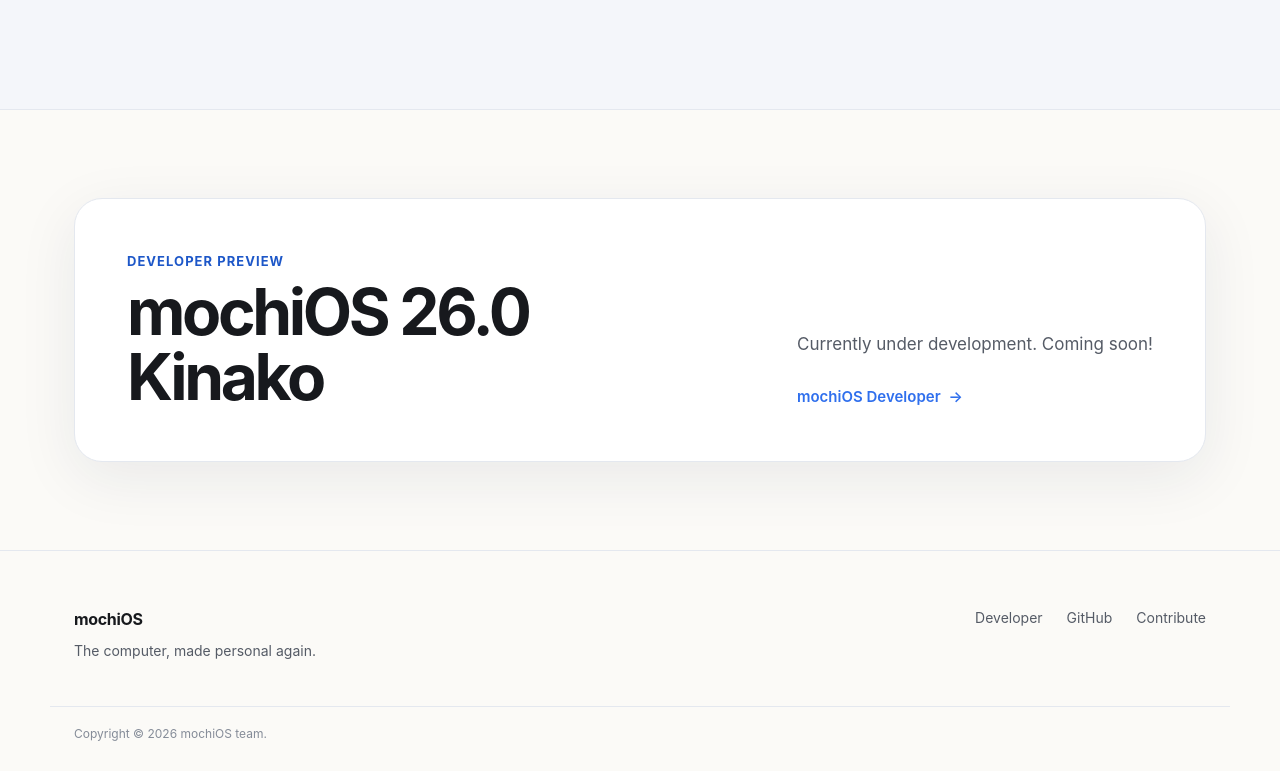
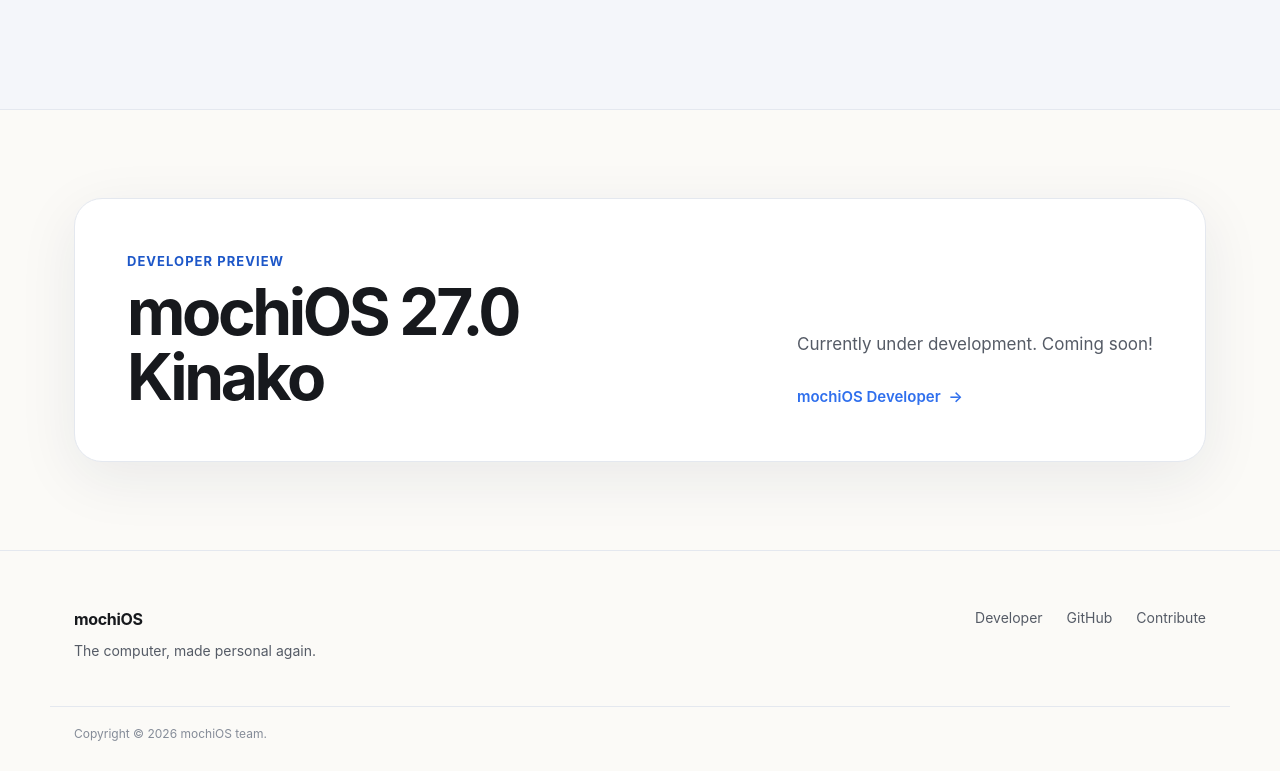
Before and after one commit to mochiOS/mochios.github.io, an Astro site: page / in a window 1280 px wide. Shown: the part 2927-3698 px from the top of the page. Built offline with nearby package versions, Linux system fonts and the light colour scheme; Astro itself is replaced by a stand-in of ours.

Commit message:
Version 26 to 27

```diff
--- a/src/pages/index.astro
+++ b/src/pages/index.astro
@@ -167,7 +167,7 @@ import "../styles/scroll.css";
             <div>
                 <p class="section-kicker">Developer Preview</p>
                 <h2>
-                    mochiOS 26.0
+                    mochiOS 27.0
                     <br />
                     Kinako
                 </h2>
```
